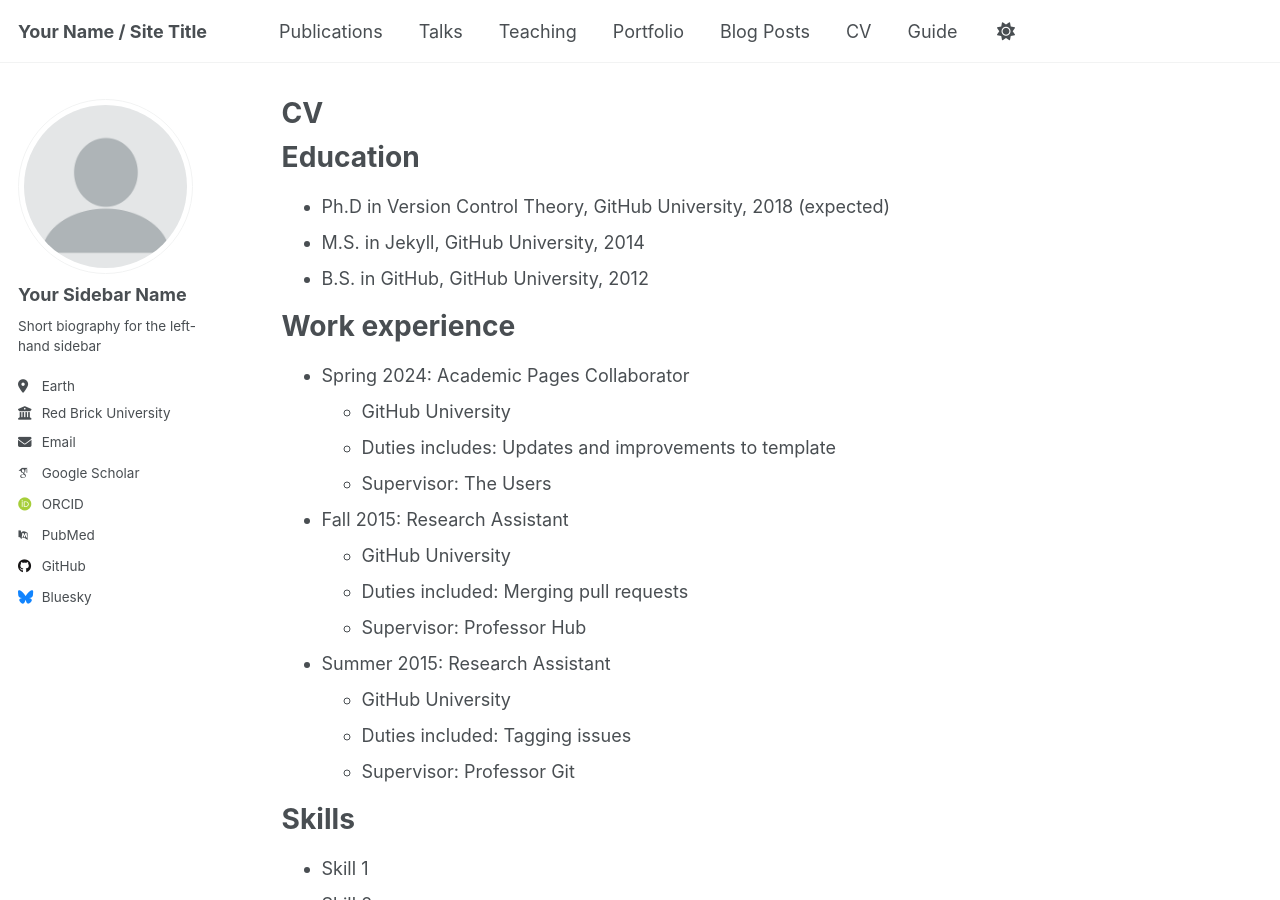
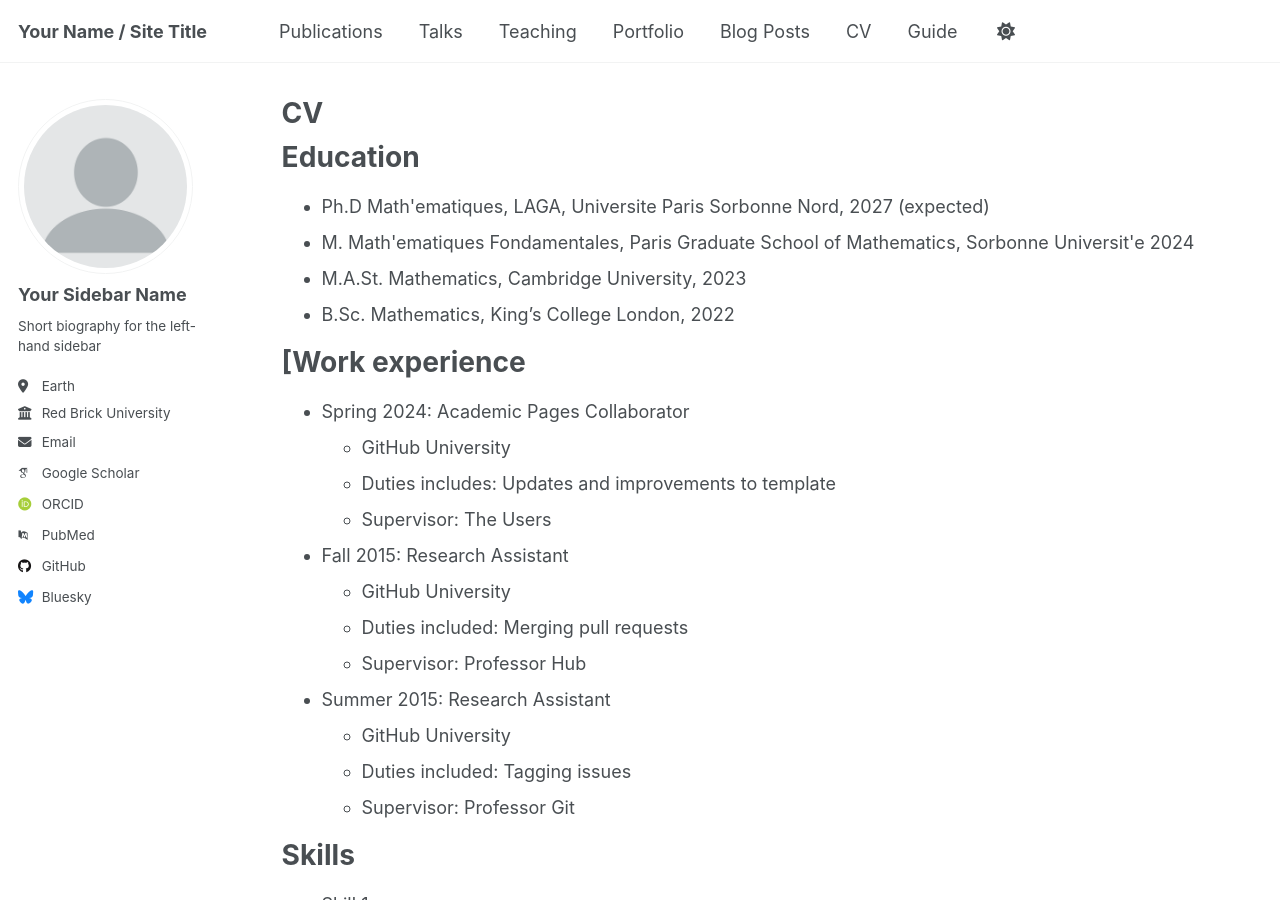
Before and after one commit to dominikschrimpel/dominik.schrimpel, a Jekyll site: the page built from _pages/cv.md, in a window 1280 px wide and 900 px high. Built offline with Jekyll 4.4.1, drawn with Linux system fonts in a browser that asks for light colours; some web fonts are replaced; a script that is not in the unit is left out.

Commit message:
Update cv.md

```diff
--- a/_pages/cv.md
+++ b/_pages/cv.md
@@ -11,11 +11,12 @@ redirect_from:
 
 Education
 ======
-* Ph.D in Version Control Theory, GitHub University, 2018 (expected)
-* M.S. in Jekyll, GitHub University, 2014
-* B.S. in GitHub, GitHub University, 2012
+* Ph.D Math\'ematiques, LAGA, Universite Paris Sorbonne Nord, 2027 (expected)
+* M. Math\'ematiques Fondamentales, Paris Graduate School of Mathematics, Sorbonne Universit\'e 2024
+* M.A.St. Mathematics, Cambridge University, 2023
+* B.Sc. Mathematics, King's College London, 2022
 
-Work experience
+[Work experience
 ======
 * Spring 2024: Academic Pages Collaborator
   * GitHub University
@@ -46,6 +47,7 @@ Publications
   <ul>{% for post in site.publications reversed %}
     {% include archive-single-cv.html %}
   {% endfor %}</ul>
+]: #
 
 Talks
 ======
```
